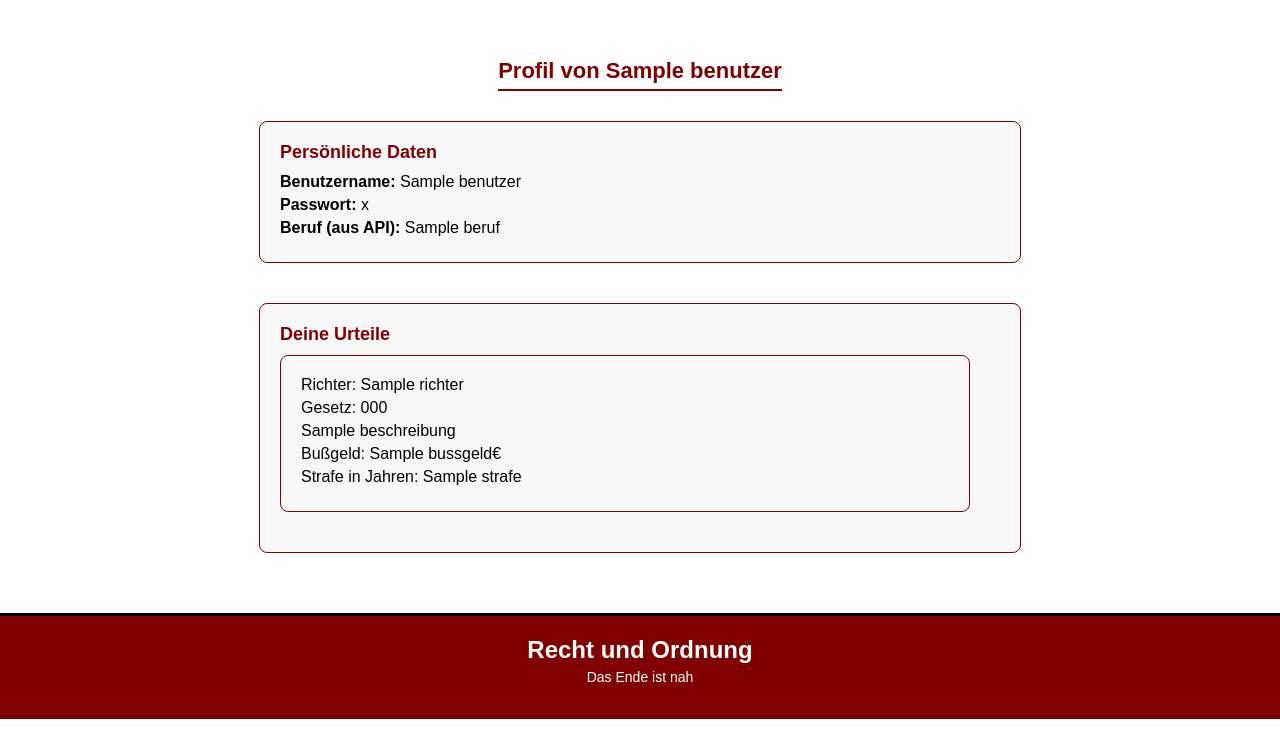
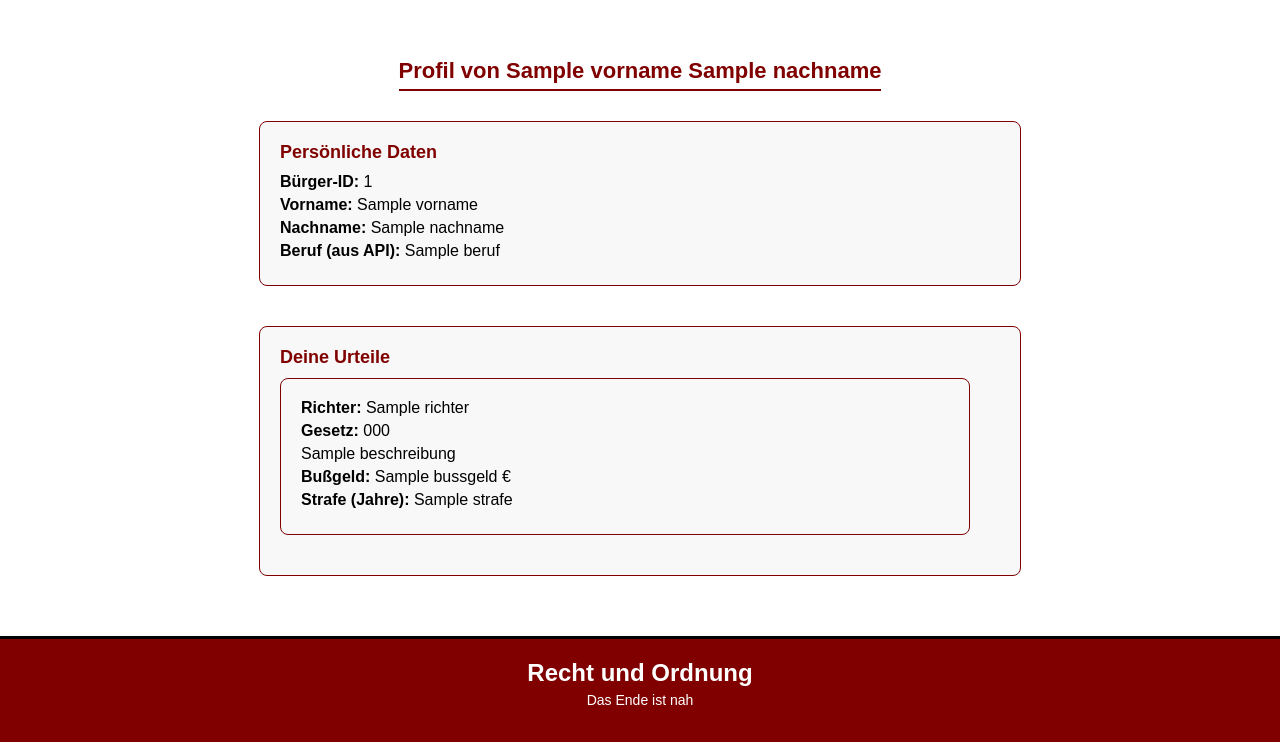
Before and after one commit to MariusMattes/Der-Staat, a Django app: template rechtApp/templates/rechtApp/profilseite.html in a window 1280 px wide. Shown: the part 44-800 px from the top of the page. Run offline with Django 5.2, Linux system fonts and the light colour scheme; the template is opened without the code that fills it: most values are stand-ins (such as "Sample title", 1, 10 or a date in 2020).

Commit message:
profilseite

```diff
--- a/rechtApp/templates/rechtApp/profilseite.html
+++ b/rechtApp/templates/rechtApp/profilseite.html
@@ -11,16 +11,30 @@
 {% include "rechtApp/navigationsleiste.html" %}
 
 <div class="hauptbereichDivCLASS">
-    <h2 class="UeberschriftCLASS">Profil von {{ benutzer.benutzername }}</h2>
+    <h2 class="UeberschriftCLASS">
+        Profil von {{ vorname }} {{ nachname }}
+    </h2>
 
     <div class="gesamtDivCLASS">
 
         <div class="karteDivCLASS">
             <div class="inhaltNummerDivCLASS">Persönliche Daten</div>
 
-            <div class="inhaltDivCLASS"><b>Benutzername:</b> {{ benutzer.benutzername }}</div>
-            <div class="inhaltDivCLASS"><b>Passwort:</b> {{ benutzer.passwort }}</div>
-            <div class="inhaltDivCLASS"><b>Beruf (aus API):</b> {{ beruf }}</div>
+            <div class="inhaltDivCLASS">
+                <b>Bürger-ID:</b> {{ buerger_id }}
+            </div>
+
+            <div class="inhaltDivCLASS">
+                <b>Vorname:</b> {{ vorname }}
+            </div>
+
+            <div class="inhaltDivCLASS">
+                <b>Nachname:</b> {{ nachname }}
+            </div>
+
+            <div class="inhaltDivCLASS">
+                <b>Beruf (aus API):</b> {{ beruf }}
+            </div>
         </div>
 
         <div class="karteDivCLASS">
@@ -31,33 +45,37 @@
                     <div class="karteDivCLASS" style="width:90%;">
 
                         <div class="inhaltDivCLASS">
-                            Richter: {{ u.richter }}
+                            <b>Richter:</b> {{ u.richter }}
                         </div>
 
-                        <div class="inhaltDivCLASS">
-                            Gesetz: {{ u.gesetz.titel }}
-                        </div>
+                        {% if u.gesetz %}
+                            <div class="inhaltDivCLASS">
+                                <b>Gesetz:</b> {{ u.gesetz.titel }}
+                            </div>
 
-                        <div class="inhaltDivCLASS">
-                            {{ u.gesetz.beschreibung }}
-                        </div>
+                            <div class="inhaltDivCLASS">
+                                {{ u.gesetz.beschreibung }}
+                            </div>
+                        {% endif %}
 
                         {% if u.bussgeld %}
                             <div class="inhaltDivCLASS">
-                                Bußgeld: {{ u.bussgeld }}€
+                                <b>Bußgeld:</b> {{ u.bussgeld }} €
                             </div>
                         {% endif %}
 
                         {% if u.strafe %}
                             <div class="inhaltDivCLASS">
-                                Strafe in Jahren: {{ u.strafe }}
+                                <b>Strafe (Jahre):</b> {{ u.strafe }}
                             </div>
                         {% endif %}
 
                     </div>
                 {% endfor %}
             {% else %}
-                <div class="keinInhaltCLASS">Keine Urteile vorhanden</div>
+                <div class="keinInhaltCLASS">
+                    Keine Urteile vorhanden
+                </div>
             {% endif %}
         </div>
 
```
Also changed, not shown: rechtApp/views.py (+28 -7 lines), rechtApp/templates/rechtApp/anzeigen.html (line endings or trailing spaces).
